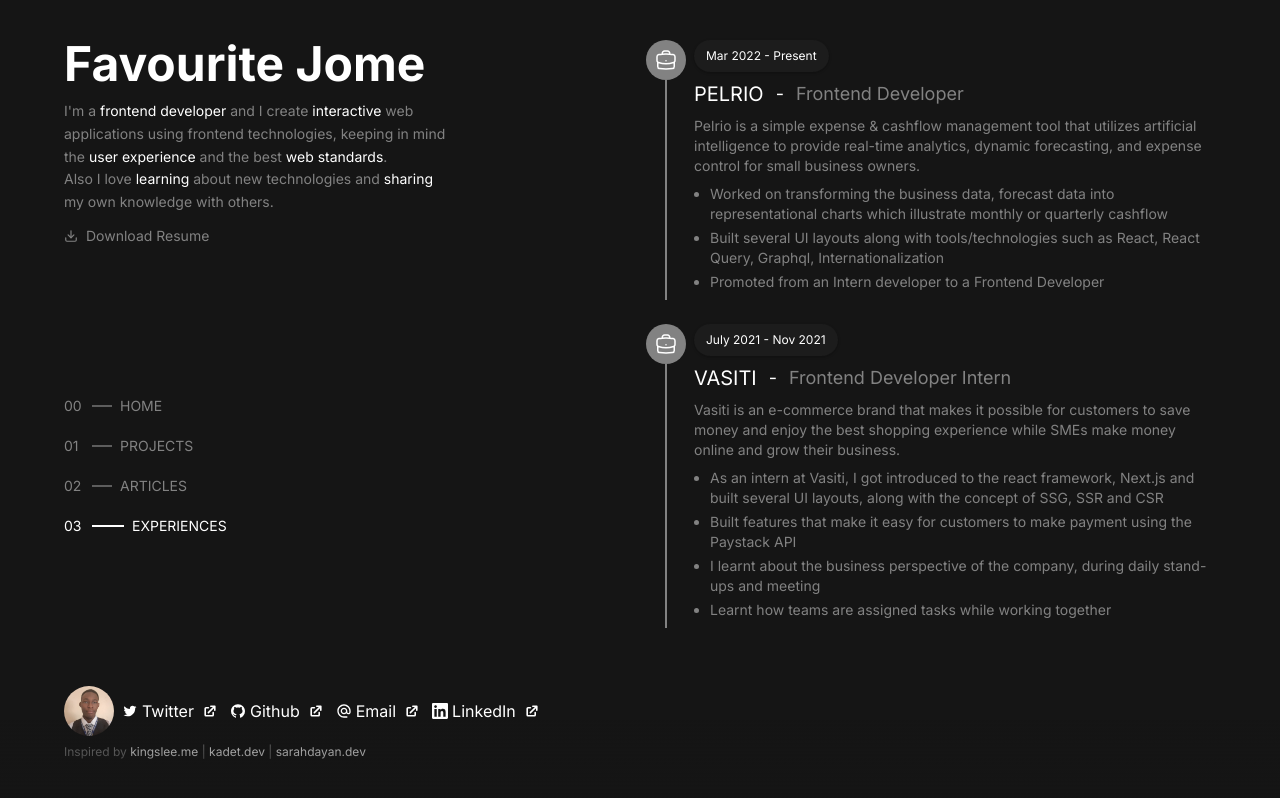
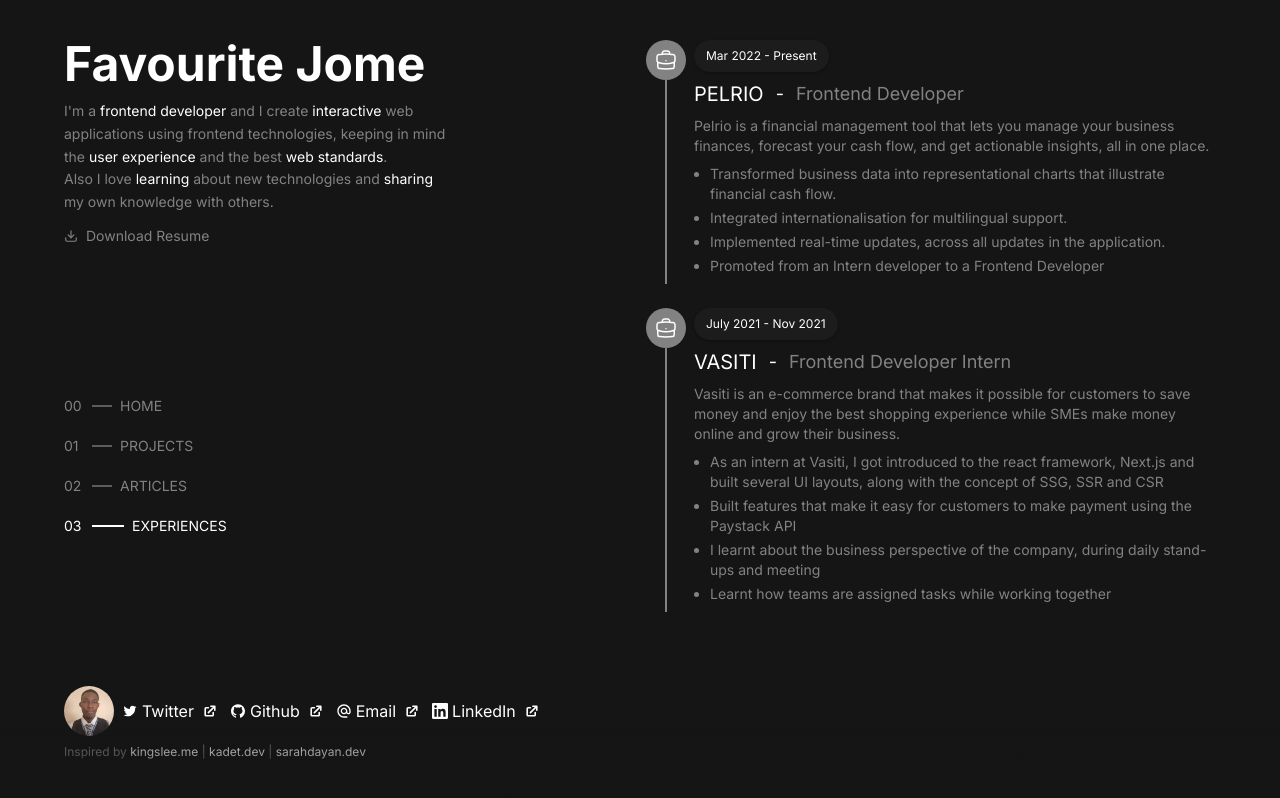
Before and after one commit to jomefavourite/portfolio-v2, a Next.js app: page /experiences in a window 1280 px wide. Shown: the top 798 px of the page. Built offline with nearby package versions, Linux system fonts and the light colour scheme.

Commit message:
updated resume and work experience

```diff
--- a/pages/experiences.tsx
+++ b/pages/experiences.tsx
@@ -20,13 +20,14 @@ const Experiences: NextPageWithLayout = () => {
     {
       company: "Pelrio",
       description:
-        "Pelrio is a simple expense & cashflow management tool that utilizes artificial intelligence to provide real-time analytics, dynamic forecasting, and expense control for small business owners.",
+        "Pelrio is a financial management tool that lets you manage your business finances, forecast your cash flow, and get actionable insights, all in one place.",
       role: "Frontend Developer",
       location: "Remote",
       period: "Mar 2022 - Present",
       achievements: [
-        "Worked on transforming the business data, forecast data into representational charts which illustrate monthly or quarterly cashflow",
-        "Built several UI layouts along with tools/technologies such as React, React Query, Graphql, Internationalization",
+        "Transformed business data into representational charts that illustrate financial cash flow.",
+        "Integrated internationalisation for multilingual support.",
+        "Implemented real-time updates, across all updates in the application.",
         "Promoted from an Intern developer to a Frontend Developer",
       ],
       companyLink: "https://pelrio.com/",
```
Also changed, not shown: 1 other file (tests, documents, lock files or other folders).
